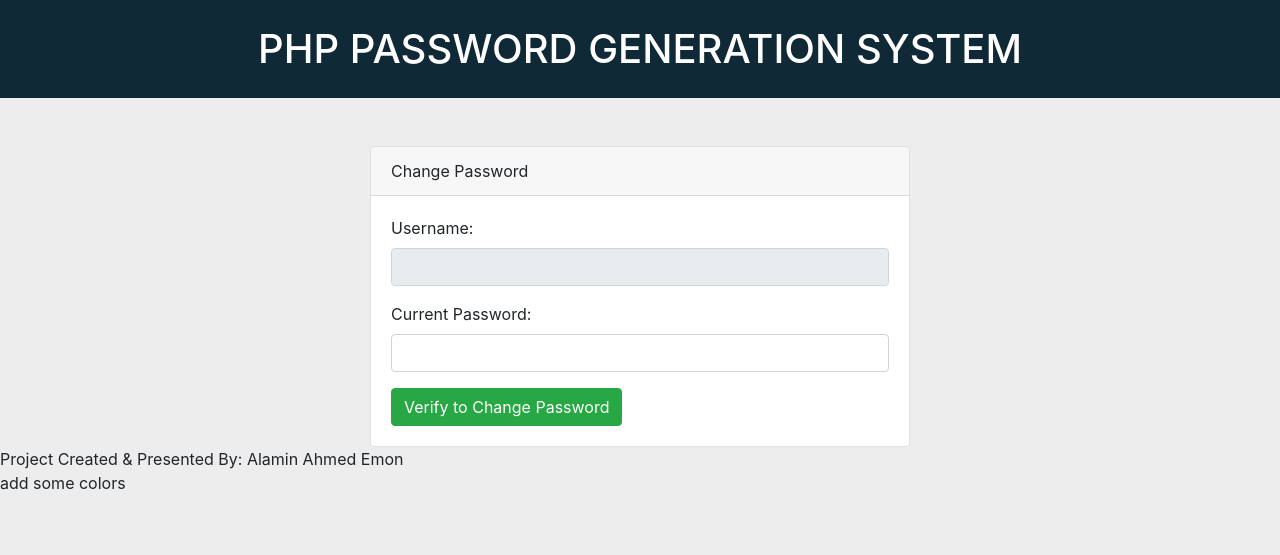
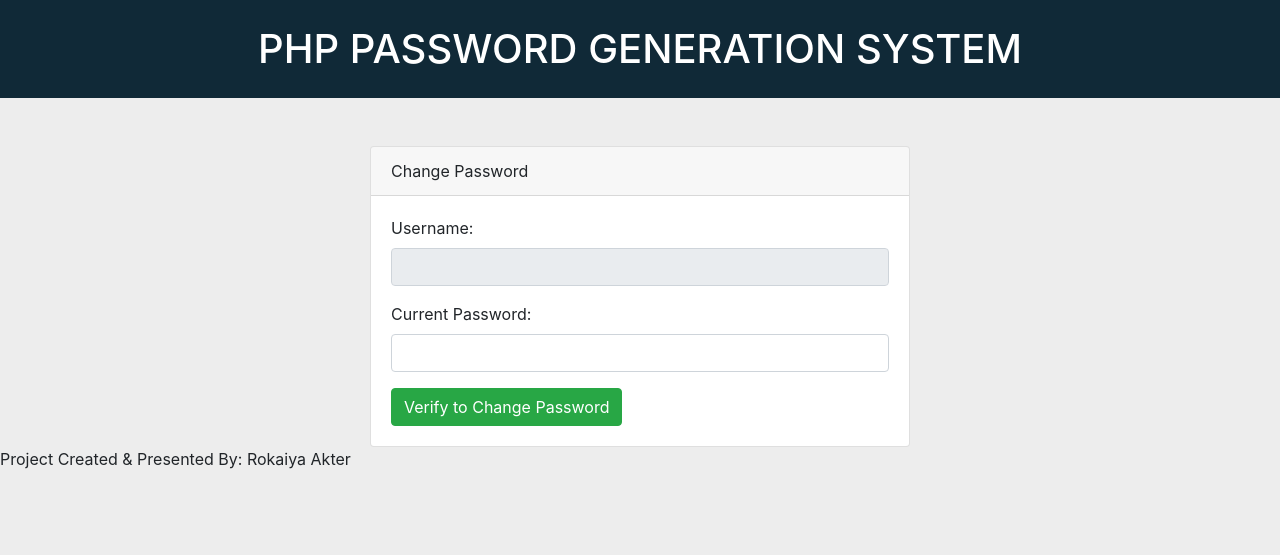
Before and after one commit to Rokaiya-Akter/PHP_Final_Task, a PHP site: page /pages/change_password.php in a window 1280 px wide. Shown: the top 555 px of the page. Run offline with PHP 8.4, Linux system fonts and the light colour scheme.

Commit message:
Update footer.php

```diff
--- a/includes/footer.php
+++ b/includes/footer.php
@@ -1,6 +1,6 @@
-<div class="footer"> Project Created & Presented By: Alamin Ahmed Emon </div>
+<div class="footer"> Project Created & Presented By: Rokaiya Akter </div>
 
 
- add some colors
+
 </body>
 </html>
```
